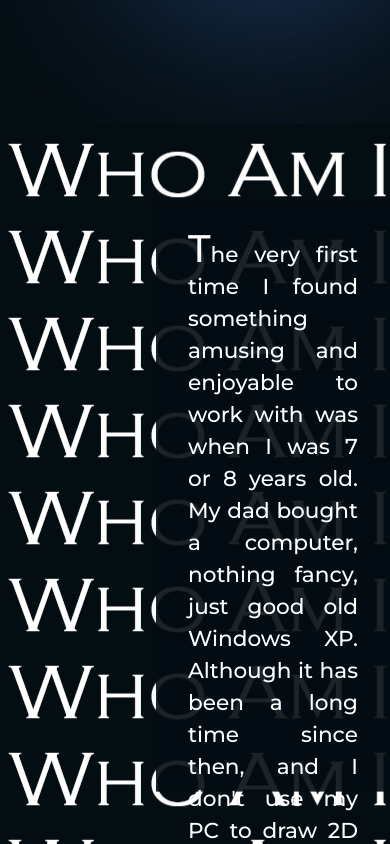
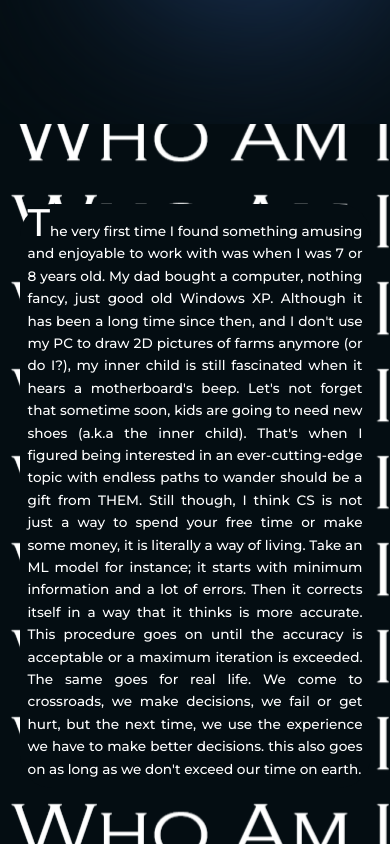
Before and after one commit to alivarastepour/Who_Am_I, a Next.js app: page / in a window 390 px wide. Shown: the part 820-1664 px from the top of the page. Built offline with nearby package versions, Linux system fonts and the light colour scheme.

Commit message:
whoAmI responsive design is added

```diff
--- a/styles/whoAmI.module.scss
+++ b/styles/whoAmI.module.scss
@@ -25,14 +25,19 @@
     top: 50%;
     transform: translateY(-50%);
     padding: 2rem;
-    width: 60%;
-    height: 70vh;
-    font-size: 1.35rem;
+    width: 70%;
+    // min-height: 70vh;
+    // max-height: 90vh;
+    // height: 80vh;
+    // height: 100%;
+    // border: 1px solid red;
+    font-size: 1.45rem;
     line-height: 2rem;
-    background-color: rgba($primary_background_color, 0.9);
-    // border-radius: 2rem;
+    background-color: rgba($primary_background_color, 1);
+    border-radius: 2rem 0 0 2rem;
     color: white;
     text-align: justify;
+
     &::first-letter {
       font-size: 2.4rem;
     }
@@ -47,3 +52,82 @@
     background-position: -10000000% -10000000%;
   }
 }
+
+@media only screen and (max-width: 1360px) {
+  .who-am-i-wrapper {
+    .body {
+      font-size: 1.3rem;
+    }
+  }
+}
+
+@media only screen and (max-width: 1230px) {
+  .who-am-i-wrapper {
+    .body {
+      font-size: 1.2rem;
+    }
+  }
+}
+
+@media only screen and (max-width: 1140px) {
+  .who-am-i-wrapper {
+    .body {
+      font-size: 1.15rem;
+      padding: 1rem;
+    }
+  }
+}
+
+@media only screen and (max-width: 1000px) {
+  .who-am-i-wrapper {
+    justify-content: center;
+    align-items: center;
+    .body {
+      position: relative;
+      transform: none;
+      border-radius: 2rem;
+      width: 80%;
+    }
+  }
+}
+
+@media only screen and (max-width: 875px) {
+  .who-am-i-wrapper {
+    .who-am-i-background-wrapper {
+      animation-play-state: running;
+      animation-duration: 400000s;
+    }
+    .body {
+      font-size: 1.1rem;
+      line-height: 1.75rem;
+    }
+  }
+}
+
+@media only screen and (max-width: 740px) {
+  .who-am-i-wrapper {
+    .body {
+      font-size: 0.9rem;
+      line-height: 1.6rem;
+    }
+  }
+}
+
+@media only screen and (max-width: 575px) {
+  .who-am-i-wrapper {
+    .body {
+      width: 90%;
+      // height: 90vh;
+    }
+  }
+}
+
+@media only screen and (max-width: 460px) {
+  .who-am-i-wrapper {
+    .body {
+      font-size: 0.85rem;
+      line-height: 1.4rem;
+      padding: 0.5rem;
+    }
+  }
+}
```
